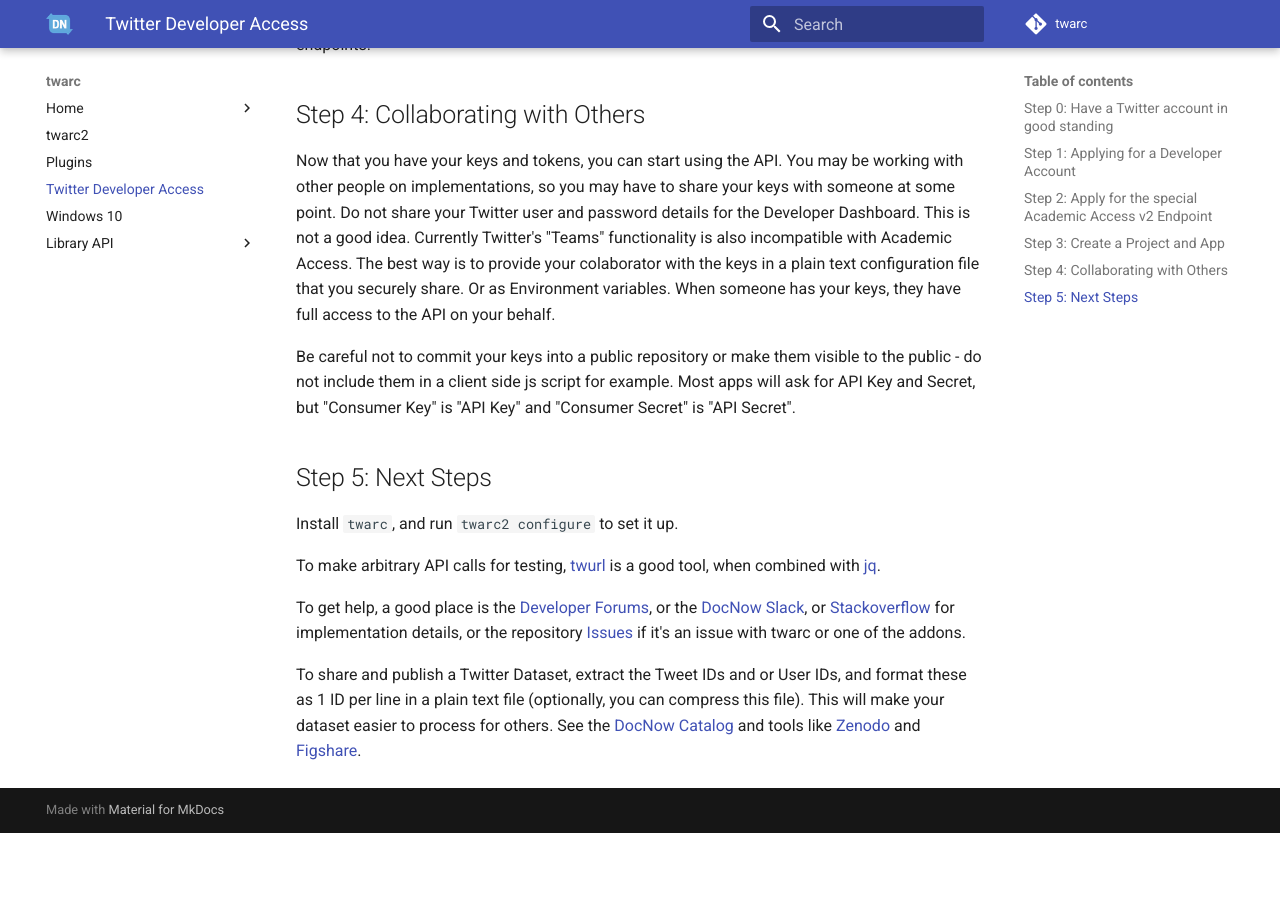
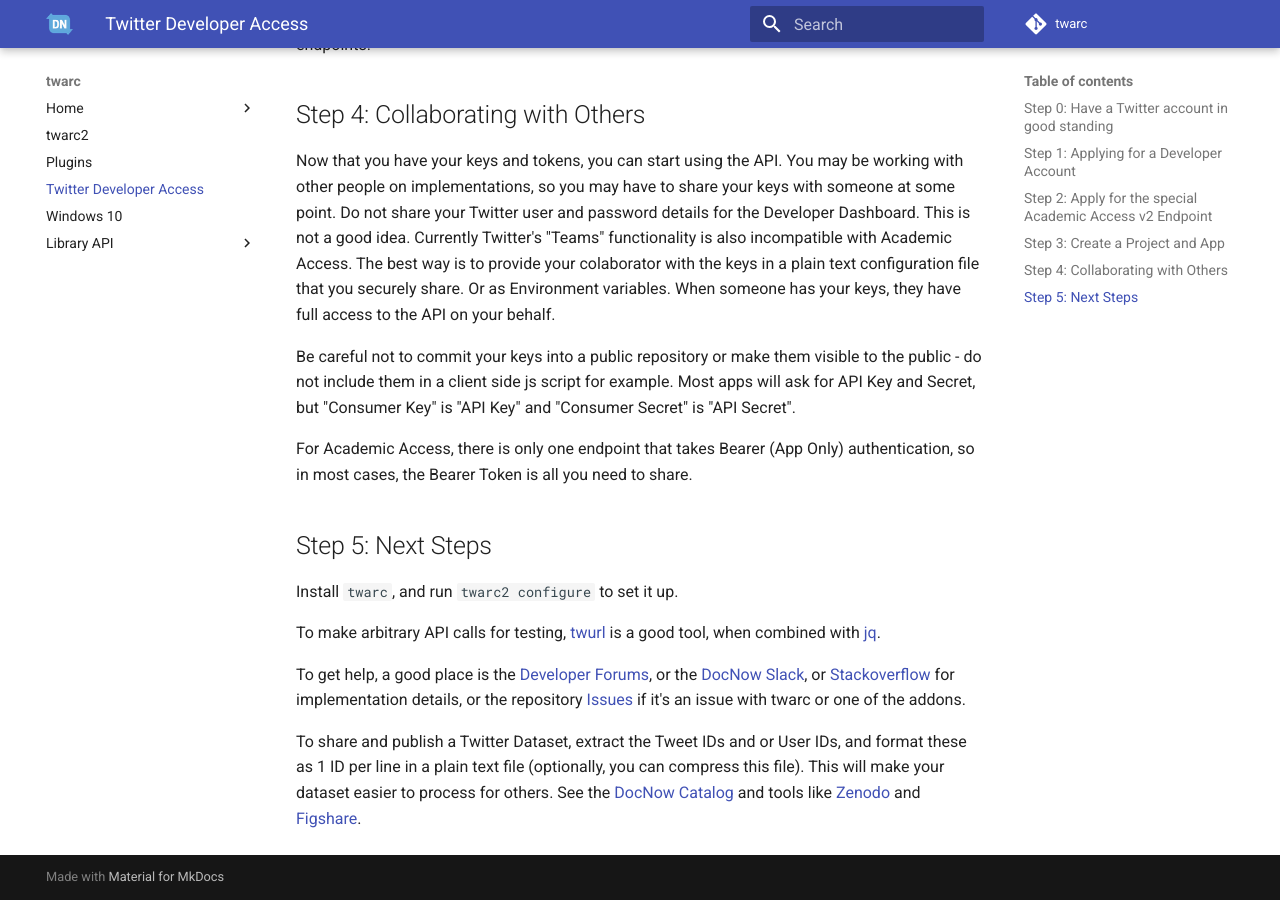
Before and after one commit to DocNow/twarc, an MkDocs documentation site: the page built from docs/twitter-developer-access.md, in a window 1280 px wide and 900 px high, scrolled down 2158 px. Built offline with MkDocs 1.6.1 and Material for MkDocs 9.7.7, drawn with Linux system fonts in a browser that asks for light colours; comment, search, counter and statistics services are not loaded; before the commit the page ends 2991 px from its top, so only the background shows below that.

Commit message:
Update twitter-developer-access.md

```diff
--- a/docs/twitter-developer-access.md
+++ b/docs/twitter-developer-access.md
@@ -61,6 +61,8 @@
 
 Be careful not to commit your keys into a public repository or make them visible to the public - do not include them in a client side js script for example. Most apps will ask for API Key and Secret, but "Consumer Key" is "API Key" and "Consumer Secret" is "API Secret".
 
+For Academic Access, there is only one endpoint that takes Bearer (App Only) authentication, so in most cases, the Bearer Token is all you need to share.
+
 ## Step 5: Next Steps
 
 Install `twarc`, and run `twarc2 configure` to set it up.
```
